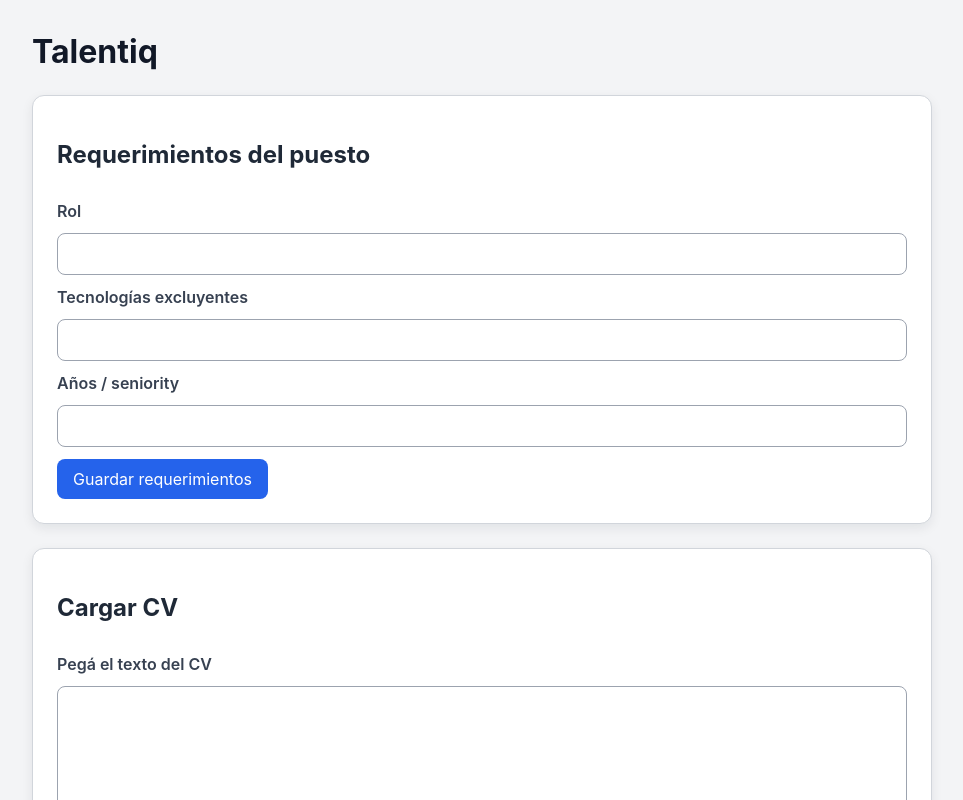
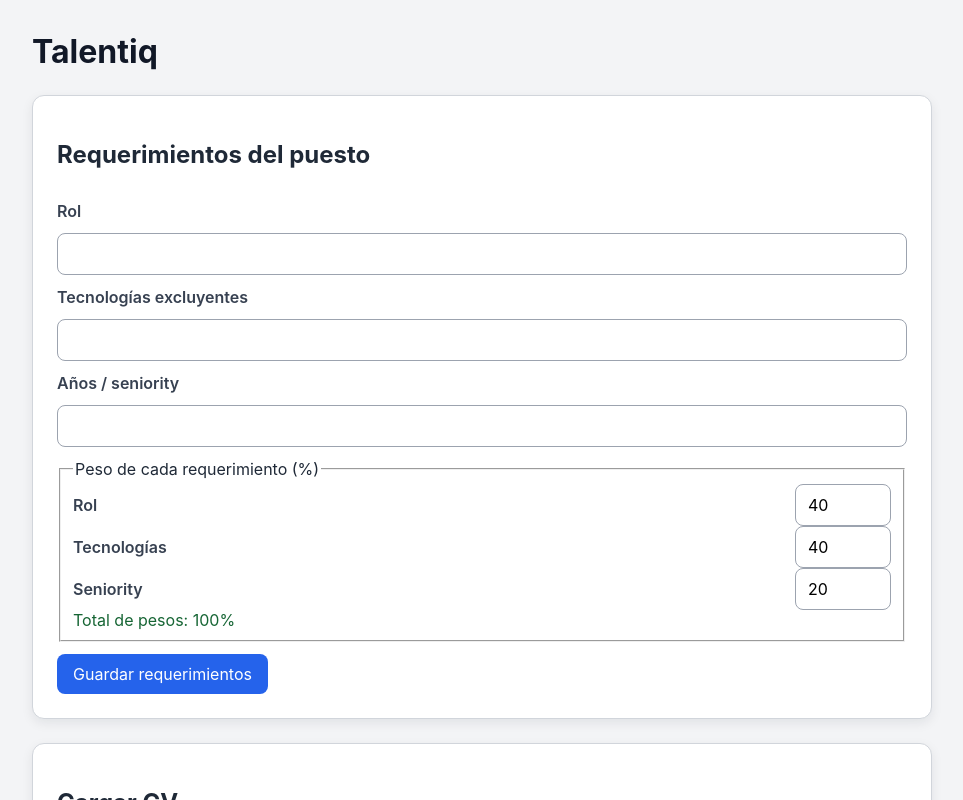
Before and after one commit to Rafaruiz44/talentiq, a React (Vite) app: page / in a window 1280 px wide. Shown: the top 800 px of the page, without its empty margins (158-1121 px from the left). Built offline with nearby package versions, Linux system fonts and the light colour scheme.

Commit message:
Agrega pesos a los requerimientos

```diff
--- a/src/App.tsx
+++ b/src/App.tsx
@@ -15,6 +15,11 @@
     role: '',
     skills: [],
     seniority: '',
+    weights: {
+      role: 40,
+      skills: 40,
+      seniority: 20,
+    },
   })
   const [candidateResume, setCandidateResume] = useState<CandidateResume>({
     text: '',
--- a/src/components/AnalysisControls.tsx
+++ b/src/components/AnalysisControls.tsx
@@ -17,6 +17,10 @@
     requirements.role.trim().length === 0 ||
     requirements.skills.length === 0 ||
     requirements.seniority.trim().length === 0 ||
+    Object.values(requirements.weights).reduce(
+      (total, weight) => total + weight,
+      0,
+    ) !== 100 ||
     resume.text.trim().length === 0
 
   return (
--- a/src/components/EvaluationResults.tsx
+++ b/src/components/EvaluationResults.tsx
@@ -13,7 +13,10 @@
         Porcentaje de afinidad: <strong>{evaluation.matchScore}%</strong>
       </p>
       <p data-testid="evaluation-verdict">
-        Veredicto: <strong>{evaluation.verdict}</strong>
+        Veredicto:{' '}
+        <strong className={`verdict-${evaluation.verdict === 'Apto' ? 'approved' : 'rejected'}`}>
+          {evaluation.verdict}
+        </strong>
       </p>
 
       <h3>Fortalezas</h3>
--- a/src/components/JobRequirementsForm.tsx
+++ b/src/components/JobRequirementsForm.tsx
@@ -36,6 +36,25 @@
     onChange({ ...value, seniority })
   }
 
+  const handleWeightChange = (
+    requirement: keyof JobRequirements['weights'],
+    weight: string,
+  ) => {
+    setSaved(false)
+    onChange({
+      ...value,
+      weights: {
+        ...value.weights,
+        [requirement]: Number(weight) || 0,
+      },
+    })
+  }
+
+  const totalWeight = Object.values(value.weights).reduce(
+    (total, weight) => total + weight,
+    0,
+  )
+
   const handleSubmit = (event: React.FormEvent<HTMLFormElement>) => {
     event.preventDefault()
     setSubmitted(true)
@@ -43,7 +62,8 @@
     const isValid =
       value.role.trim().length > 0 &&
       value.skills.length > 0 &&
-      value.seniority.trim().length > 0
+      value.seniority.trim().length > 0 &&
+      totalWeight === 100
 
     setSaved(isValid)
   }
@@ -51,7 +71,8 @@
   const isInvalid = submitted && (
     value.role.trim().length === 0 ||
     value.skills.length === 0 ||
-    value.seniority.trim().length === 0
+    value.seniority.trim().length === 0 ||
+    totalWeight !== 100
   )
 
   return (
@@ -100,6 +121,71 @@
         <p role="alert">Ingresá los años o el seniority requerido.</p>
       )}
 
+      <fieldset>
+        <legend>Peso de cada requerimiento (%)</legend>
+
+        <div className="weight-row">
+          <label htmlFor="job-role-weight">Rol</label>
+          <input
+            id="job-role-weight"
+            name="role-weight"
+            type="number"
+            min="0"
+            max="100"
+            value={value.weights.role}
+            onChange={(event) =>
+              handleWeightChange('role', event.target.value)
+            }
+            data-testid="job-role-weight"
+            required
+          />
+        </div>
+
+        <div className="weight-row">
+          <label htmlFor="job-skills-weight">Tecnologías</label>
+          <input
+            id="job-skills-weight"
+            name="skills-weight"
+            type="number"
+            min="0"
+            max="100"
+            value={value.weights.skills}
+            onChange={(event) =>
+              handleWeightChange('skills', event.target.value)
+            }
+            data-testid="job-skills-weight"
+            required
+          />
+        </div>
+
+        <div className="weight-row">
+          <label htmlFor="job-seniority-weight">Seniority</label>
+          <input
+            id="job-seniority-weight"
+            name="seniority-weight"
+            type="number"
+            min="0"
+            max="100"
+            value={value.weights.seniority}
+            onChange={(event) =>
+              handleWeightChange('seniority', event.target.value)
+            }
+            data-testid="job-seniority-weight"
+            required
+          />
+        </div>
+
+        <p
+          role={submitted && totalWeight !== 100 ? 'alert' : 'status'}
+          data-testid="weights-total"
+        >
+          Total de pesos: {totalWeight}%
+        </p>
+        {submitted && totalWeight !== 100 && (
+          <p role="alert">Los pesos deben sumar exactamente 100%.</p>
+        )}
+      </fieldset>
+
       <button type="submit" data-testid="job-requirements-submit">
         Guardar requerimientos
       </button>
--- a/src/index.css
+++ b/src/index.css
@@ -62,6 +62,17 @@
   resize: vertical;
 }
 
+.weight-row {
+  display: grid;
+  grid-template-columns: 1fr 96px;
+  align-items: center;
+  gap: 12px;
+}
+
+.weight-row input {
+  width: 96px;
+}
+
 button {
   width: fit-content;
   padding: 10px 16px;
@@ -95,8 +106,15 @@
   display: inline-block;
   padding: 4px 8px;
   color: #ffffff;
+  border-radius: 999px;
+}
+
+.verdict-approved {
   background: #166534;
-  border-radius: 999px;
+}
+
+.verdict-rejected {
+  background: #b91c1c;
 }
 
 [role='alert'] {
--- a/src/services/inferCandidateEvaluation.ts
+++ b/src/services/inferCandidateEvaluation.ts
@@ -63,7 +63,7 @@
         {
           role: 'system',
           content:
-            'Sos un evaluador de RRHH. Evaluá el CV del candidato frente a los JobRequirements y respondé exclusivamente en formato JSON válido que cumpla la interfaz CandidateEvaluation: {"candidateName": string, "matchScore": number (0 a 100), "verdict": "Apto" | "No Apto", "strengths": string[], "gaps": string[]}.',
+            'Sos un evaluador de RRHH. Evaluá el CV del candidato frente a los JobRequirements. Usá los pesos indicados para calcular el matchScore: rol, tecnologías y seniority deben aportar según su porcentaje, que siempre suma 100. Respondé exclusivamente en formato JSON válido que cumpla la interfaz CandidateEvaluation: {"candidateName": string, "matchScore": number (0 a 100), "verdict": "Apto" | "No Apto", "strengths": string[], "gaps": string[]}.',
         },
         {
           role: 'user',
--- a/src/types.ts
+++ b/src/types.ts
@@ -2,6 +2,11 @@
   role: string
   skills: string[]
   seniority: string
+  weights: {
+    role: number
+    skills: number
+    seniority: number
+  }
 }
 
 export interface CandidateResume {
```
Also changed, not shown: 1 other file (tests, documents, lock files or other folders).
